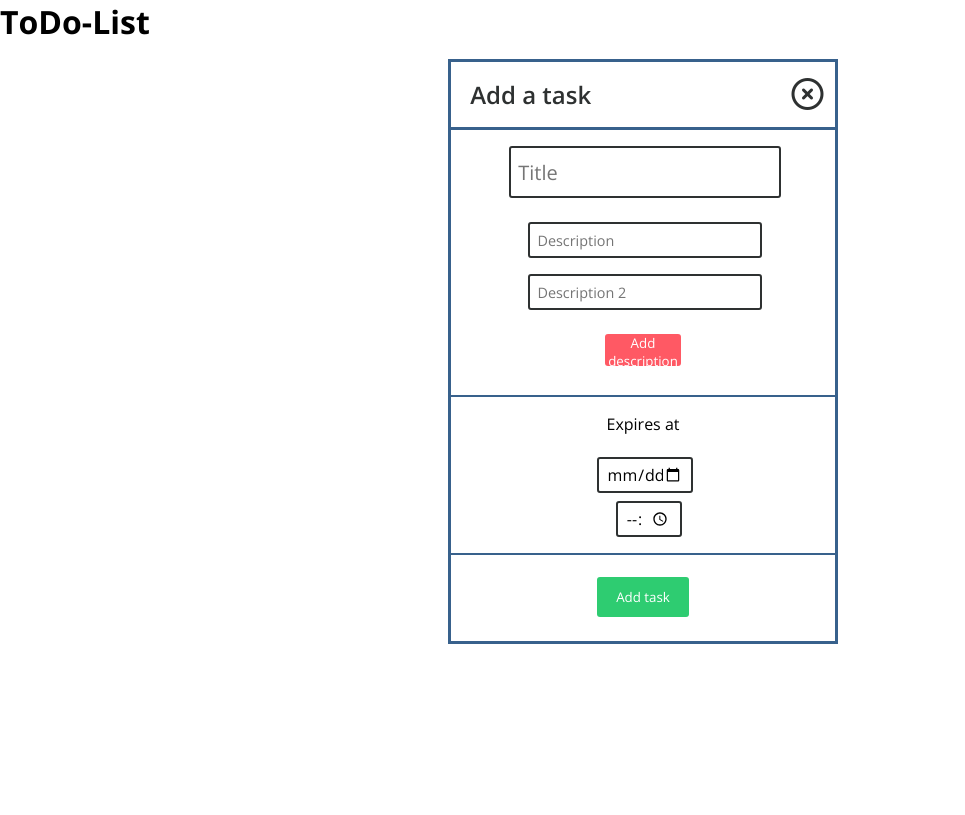
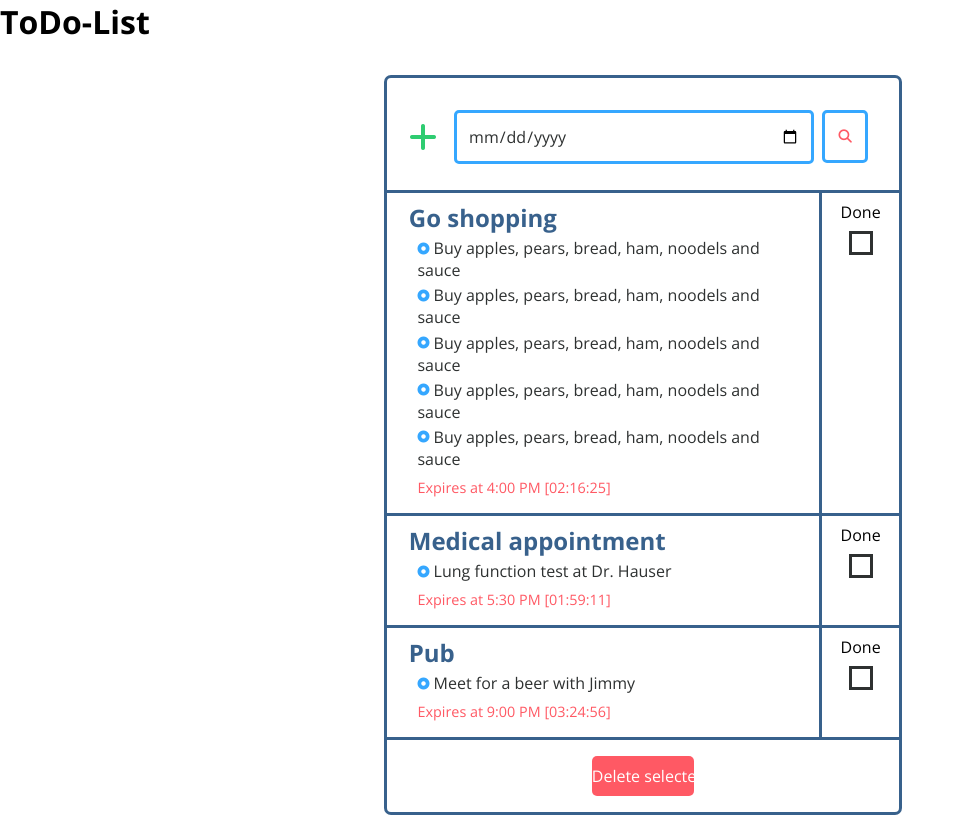
Before and after one commit to nitro2612/todo_list, a PHP site: page / in a window 1280 px wide. Shown: the whole page, without its empty margins (0-965 px from the left). Before the commit the page ends 644 px from the top, so only its background shows below. Run offline with PHP 8.4, Linux system fonts and the light colour scheme; some libraries are stand-ins or nearby versions.

Commit message:
added show/hide function
-added show/hide function for task-add frame
-added animation

```diff
--- a/assets/css/style.css
+++ b/assets/css/style.css
@@ -12,7 +12,6 @@
 	background: #fff;
 	border: 3px solid #38618c;
 	border-radius: 7px;
-	display: none;
 }
 
 div#head
@@ -48,7 +47,6 @@ div#head div#box_search input[type=date]
 
 div#head div#box_search button
 {
-	background: #fff;
 	position: absolute;
 	width: 10%;
 	height: 110%;
@@ -153,6 +151,7 @@ div#body .task .task_done input[type=checkbox]
 	width: 1.5rem;
 	height: 1.5rem;
 	border: 3px solid #2e3131;
+	transition: .2s ease;
 }
 
 div#body .task .task_done input[type=checkbox]:checked
--- a/assets/js/main.js
+++ b/assets/js/main.js
@@ -1,6 +1,15 @@
 $(document).ready(function()
 {
+    $("#item_add").hide();
 
+	$('#btn_add').click(function () {
+        $("#item_add").toggle(1000);
+        $("#todo_list").toggle(1000);
+    });
 
+    $('#btn_hide').click(function () {
+        $("#item_add").toggle(1000);
+        $("#todo_list").toggle(1000);
+    });
 
 });
--- a/index.php
+++ b/index.php
@@ -11,7 +11,7 @@
 		<link type="text/css" rel="stylesheet" href="assets/util/colors.css">
 		<link type="text/css" rel="stylesheet" href="assets/css/style.css">
 
-		<script src="https://code.jquery.com/jquery-3.4.1.slim.js"></script>
+        <script src="https://code.jquery.com/jquery-3.4.1.js"></script>
 		<script src="https://kit.fontawesome.com/d3420f7f4c.js"></script>
 		<script type="text/javascript" src="assets/js/main.js"></script>
 	</head>
@@ -72,7 +72,7 @@
 		</div>
 		<div id="item_add">
 			<h2>Add a task</h2>
-			<i class="far fa-times-circle fa-2x"></i>
+			<i id="btn_hide" class="far fa-times-circle fa-2x"></i>
 			<input type="text" name="add_title" id="add_title_id" placeholder="Title">
 			<br>
 			<input type="text" name="add_description" class="add_description_c" placeholder="Description">
```
Also changed, not shown: 1 other file.
